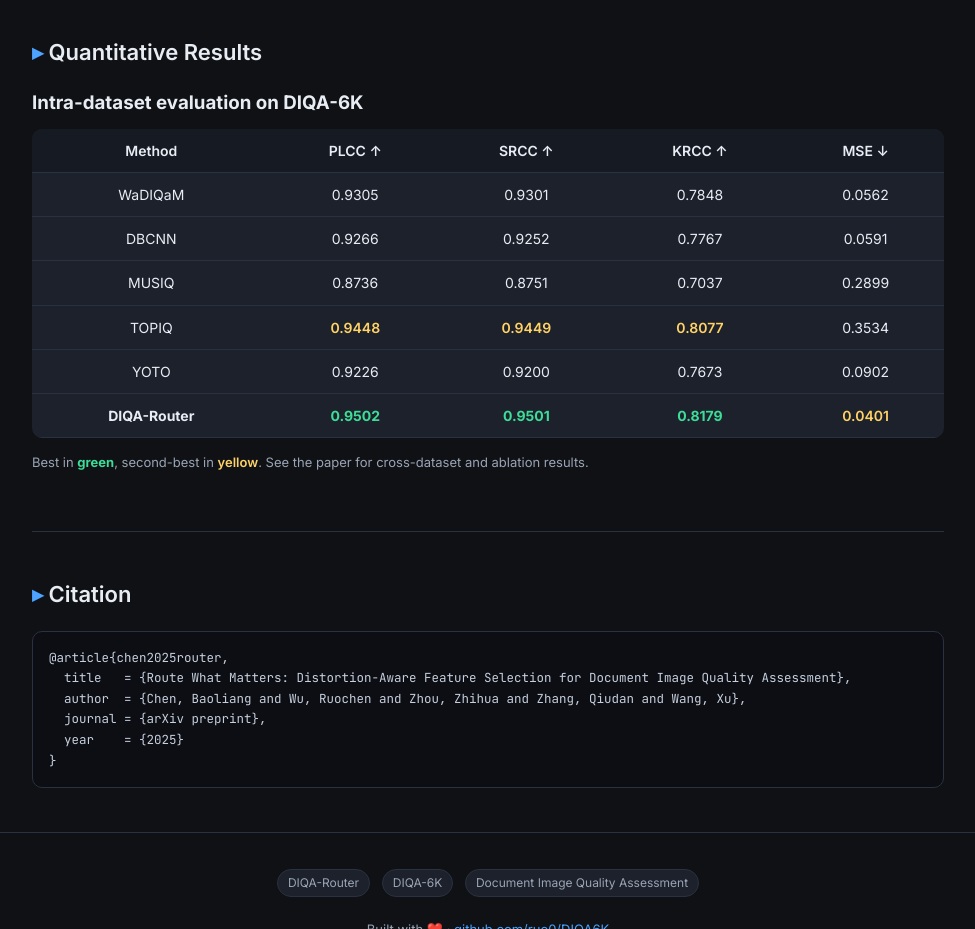
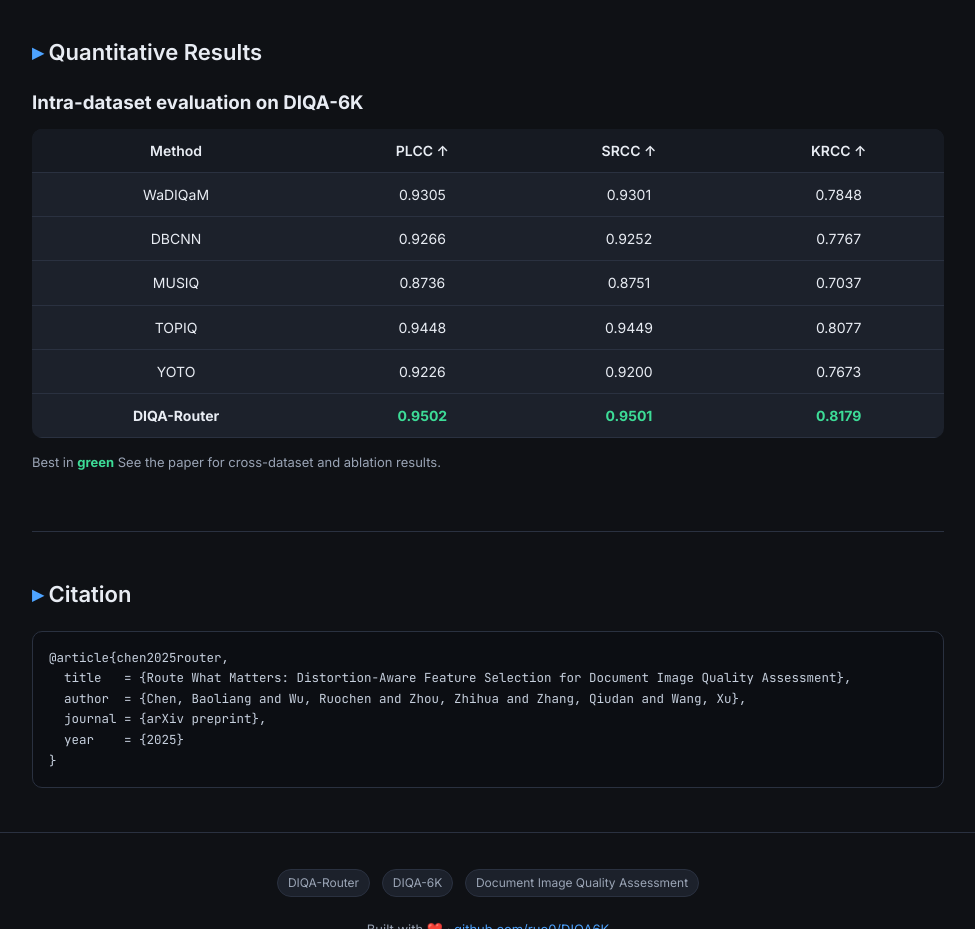
Before and after one commit to ruo0/DIQA6K, a plain HTML site: page docs/index.html in a window 1280 px wide. Shown: the part 4840-5769 px from the top of the page, without its empty margins (152-1127 px from the left). Drawn offline with Linux system fonts and the light colour scheme.

Commit message:
Update index.html

```diff
--- a/docs/index.html
+++ b/docs/index.html
@@ -396,7 +396,8 @@
         perceive document quality. It dynamically routes informative spatial regions and hierarchical features, followed
         by dual-domain attention that models spatial dependencies and cross-scale interactions. We further introduce
         <b>DIQA-6K</b>, a benchmark containing 6,125 authentic and synthetically degraded document images with global
-        MOS and fine-grained annotations over seven distortion categories.</p>
+        MOS and fine-grained annotations over seven distortion categories.
+      </p>
     </section>
 
     <!-- ================= ANIMATED DEMOS ================= -->
@@ -490,53 +491,46 @@
           <th>PLCC ↑</th>
           <th>SRCC ↑</th>
           <th>KRCC ↑</th>
-          <th>MSE ↓</th>
         </tr>
         <tr>
           <td>WaDIQaM</td>
           <td>0.9305</td>
           <td>0.9301</td>
           <td>0.7848</td>
-          <td>0.0562</td>
         </tr>
         <tr>
           <td>DBCNN</td>
           <td>0.9266</td>
           <td>0.9252</td>
           <td>0.7767</td>
-          <td>0.0591</td>
         </tr>
         <tr>
           <td>MUSIQ</td>
           <td>0.8736</td>
           <td>0.8751</td>
           <td>0.7037</td>
-          <td>0.2899</td>
         </tr>
         <tr>
           <td>TOPIQ</td>
-          <td class="second">0.9448</td>
-          <td class="second">0.9449</td>
-          <td class="second">0.8077</td>
-          <td>0.3534</td>
+          <td>0.9448</td>
+          <td>0.9449</td>
+          <td>0.8077</td>
         </tr>
         <tr>
           <td>YOTO</td>
           <td>0.9226</td>
           <td>0.9200</td>
           <td>0.7673</td>
-          <td>0.0902</td>
         </tr>
         <tr>
           <td><b>DIQA-Router</b></td>
           <td class="best">0.9502</td>
           <td class="best">0.9501</td>
           <td class="best">0.8179</td>
-          <td class="second">0.0401</td>
         </tr>
       </table>
-      <p style="margin-top:14px;font-size:13px;color:var(--dim)">Best in <span class="best">green</span>, second-best in
-        <span class="second">yellow</span>. See the paper for cross-dataset and ablation results.</p>
+      <p style="margin-top:14px;font-size:13px;color:var(--dim)">Best in <span class="best">green</span>
+        See the paper for cross-dataset and ablation results.</p>
     </section>
 
     <!-- ================= CITATION ================= -->
```
